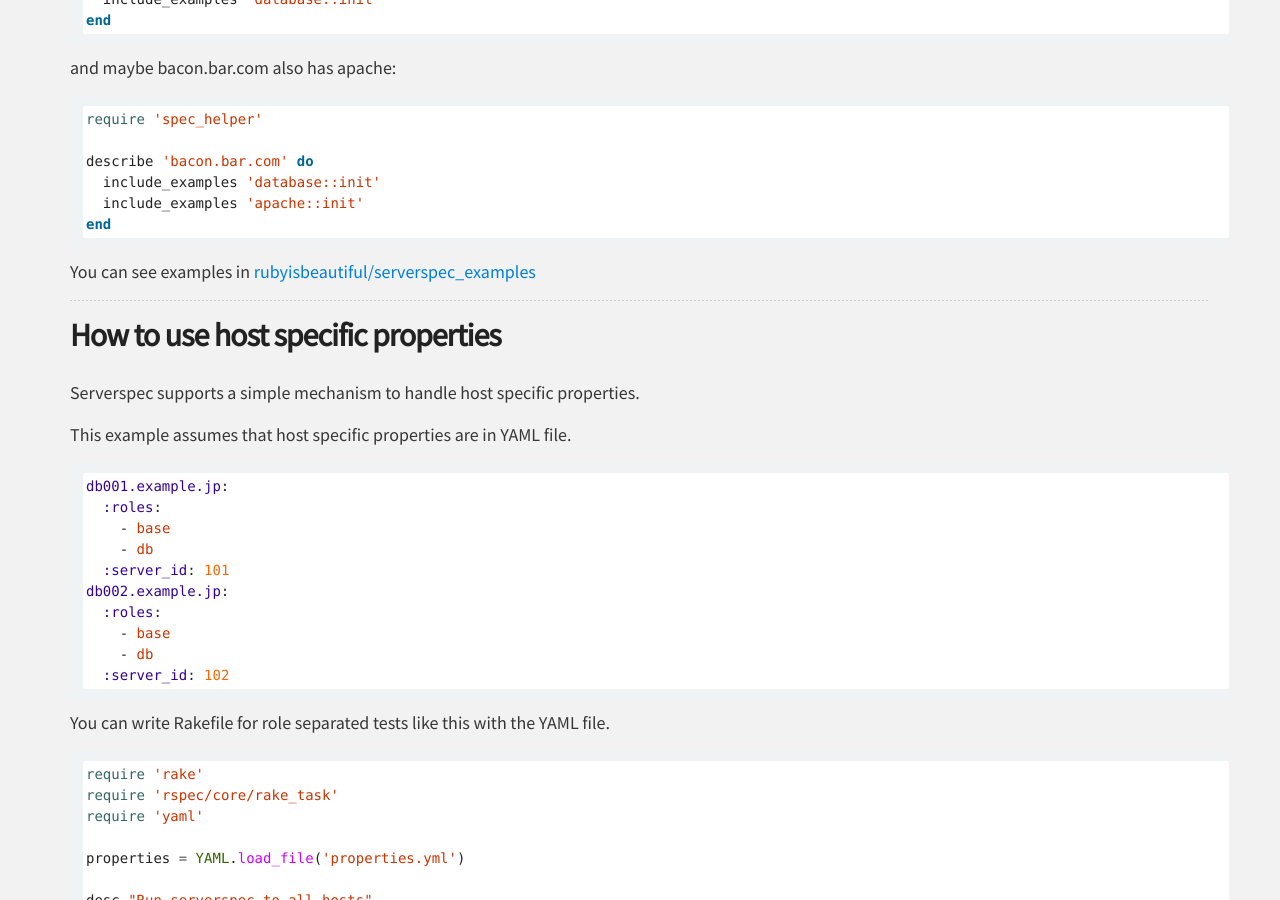
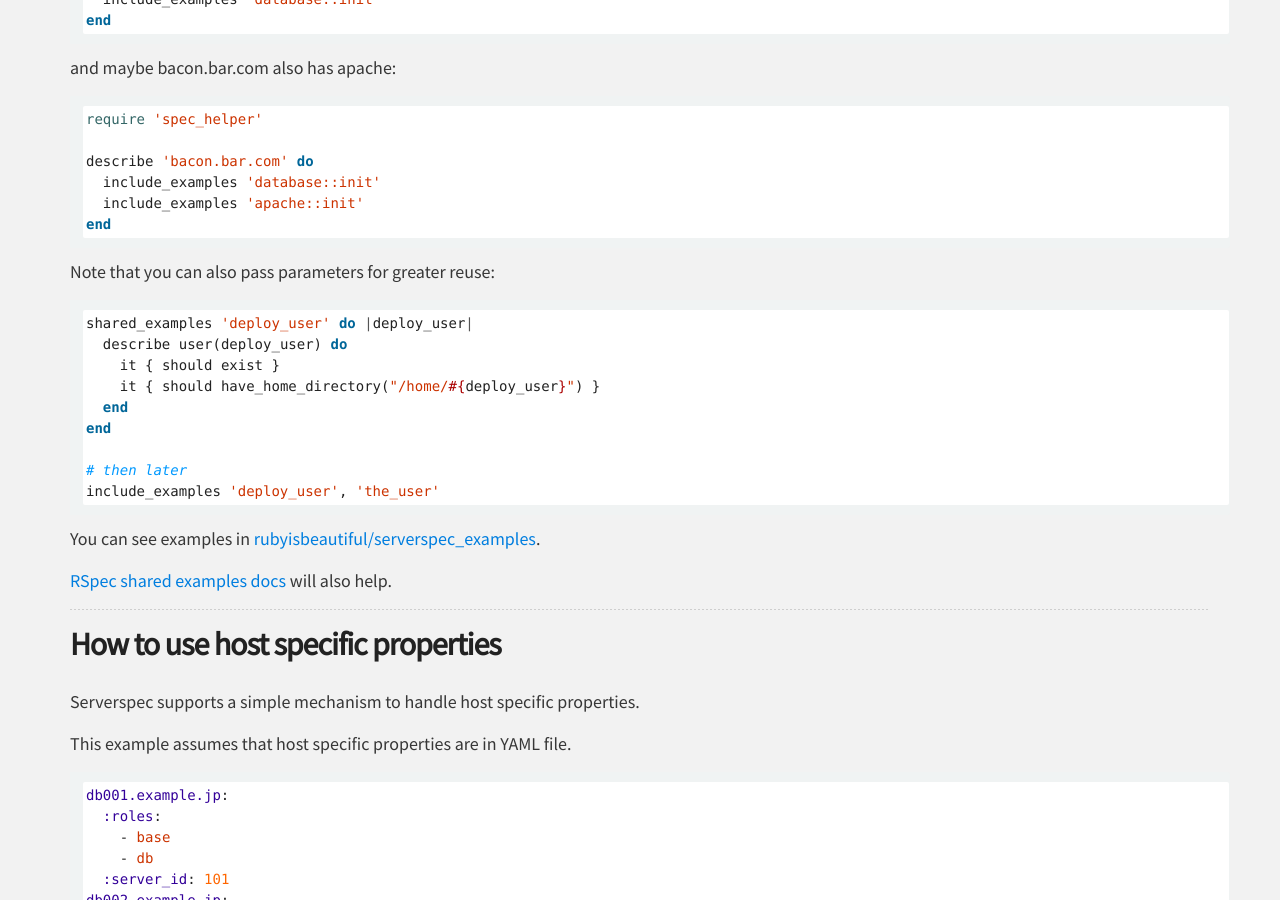
Before and after one commit to serverspec/serverspec.github.io, a Jekyll site: the page built from advanced_tips.md, in a window 1280 px wide and 900 px high, scrolled down 2647 px. Built offline with Jekyll 4.4.1, drawn with Linux system fonts in a browser that asks for light colours; Markdown is read by kramdown in place of the engine named in the settings.

Commit message:
Document shared examples parameters

````diff
--- a/advanced_tips.md
+++ b/advanced_tips.md
@@ -134,7 +134,23 @@ describe 'bacon.bar.com' do
 end
 ```
 
-You can see examples in [rubyisbeautiful/serverspec_examples](https://github.com/rubyisbeautiful/serverspec_examples)
+Note that you can also pass parameters for greater reuse:
+
+```ruby
+shared_examples 'deploy_user' do |deploy_user|
+  describe user(deploy_user) do
+    it { should exist }
+    it { should have_home_directory("/home/#{deploy_user}") }
+  end
+end
+
+# then later
+include_examples 'deploy_user', 'the_user'
+```
+
+You can see examples in [rubyisbeautiful/serverspec_examples](https://github.com/rubyisbeautiful/serverspec_examples).
+
+[RSpec shared examples docs](https://www.relishapp.com/rspec/rspec-core/docs/example-groups/shared-examples) will also help.
 
 ----
 
````
